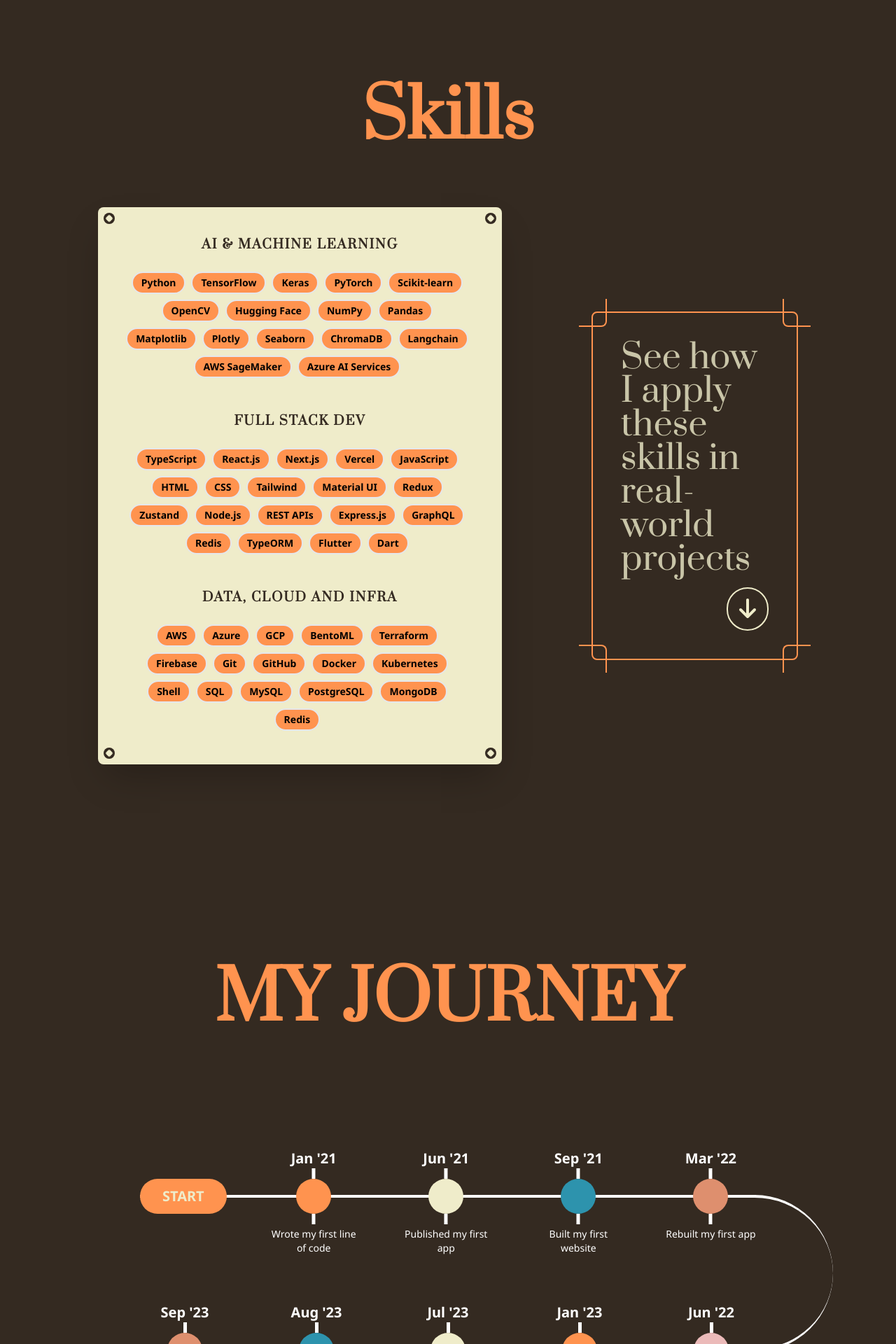
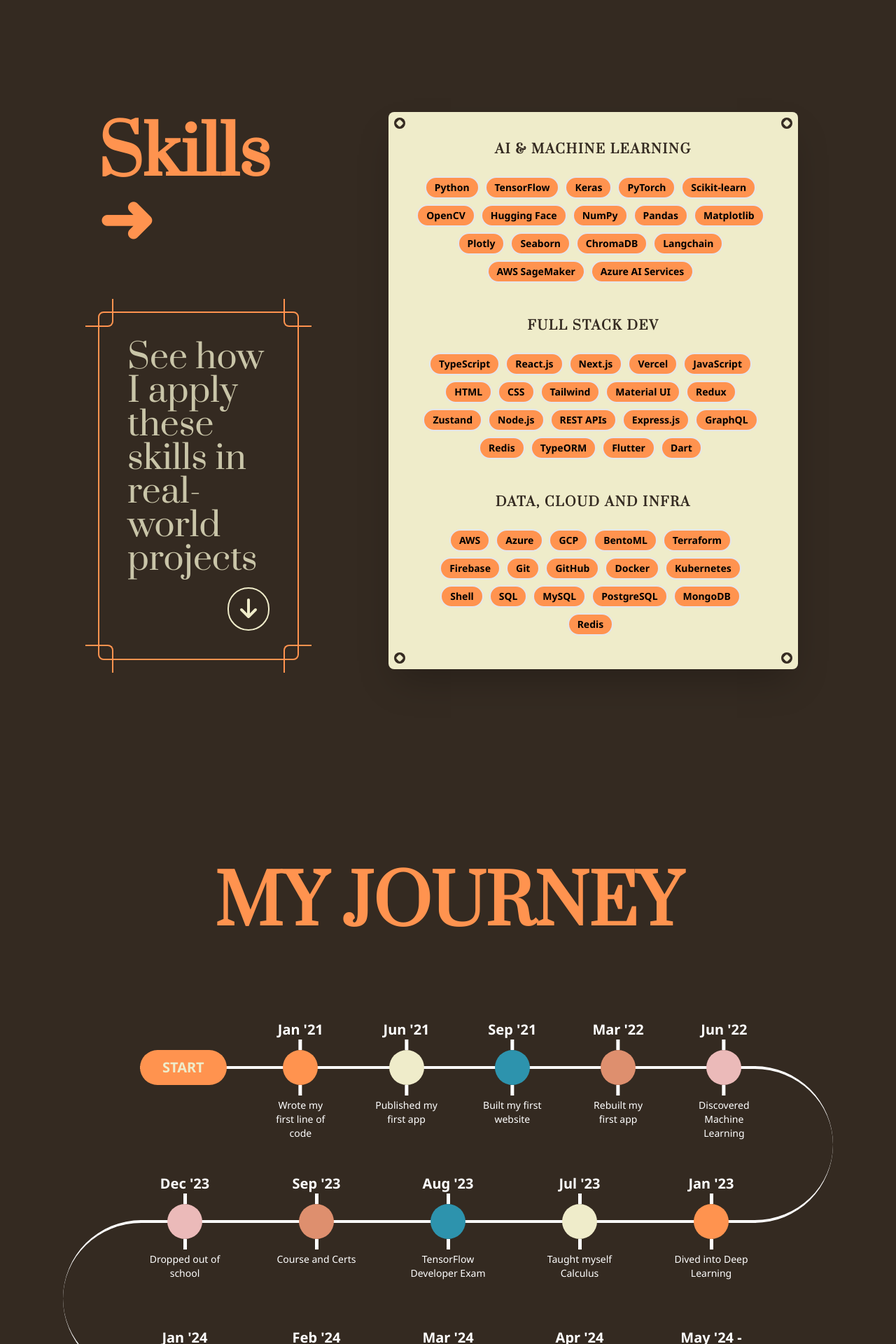
Before and after one commit to raj-pulapakura/portfolio-redesign, a React (Vite) app: page / in a window 1280 px wide. Shown: the part 880-2800 px from the top of the page at 70% size. Built offline with nearby package versions, Linux system fonts and the light colour scheme; a web font is replaced by a local one.

Commit message:
More animation and fancy stuff lol

```diff
--- a/src/sections/journey/components/curved/TimelineItem.tsx
+++ b/src/sections/journey/components/curved/TimelineItem.tsx
@@ -36,10 +36,17 @@
   return (
     <motion.div
       // motion props
-      initial={{ opacity: 0 }}
-      whileInView={{ opacity: 1 }}
+      initial={{ scale: 2, opacity: 0 }}
+      whileInView={{ scale: 1, opacity: 1 }}
       viewport={{ once: true }}
-      transition={{ duration: 1, delay: props.index * 0.1 }}
+      transition={{
+        duration: 1,
+        delay: 1,
+        ease: 'easeInOut',
+        type: 'spring',
+        damping: 10,
+        stiffness: 50,
+      }}
       // other props
       style={{ height: bubbleHeight + 'px', ...style }}
       className={`hover:cursor-zoom-in relative w-full ${className}`}
@@ -81,9 +88,15 @@
       {/* top content */}
       <div className="z-20 absolute left-1/2 -translate-x-1/2 -translate-y-full w-full">
         <div className="flex  flex-col items-center">
-          <h1 className="text-white text-center font-bold text-xl">
+          <motion.h1
+            initial={{ x: -50, opacity: 0 }}
+            whileInView={{ x: 0, opacity: 1 }}
+            transition={{ duration: 0.5, delay: 2, ease: 'easeInOut' }}
+            viewport={{ once: true }}
+            className="text-white text-center font-bold text-xl"
+          >
             {tdp.date}
-          </h1>
+          </motion.h1>
           <div
             style={{ height: connectorHeight, width: connectorWidth }}
             className="bg-white"
@@ -101,9 +114,15 @@
             style={{ height: connectorHeight, width: connectorWidth }}
             className="bg-white mb-1"
           ></div>
-          <h1 className="text-white text-center leading-5 text-xs lg:text-sm xl:text-md">
+          <motion.h1
+            initial={{ x: -50, opacity: 0 }}
+            whileInView={{ x: 0, opacity: 1 }}
+            transition={{ duration: 0.5, delay: 2.5, ease: 'easeInOut' }}
+            viewport={{ once: true }}
+            className="text-white text-center leading-5 text-xs lg:text-sm xl:text-md"
+          >
             {tdp.title}
-          </h1>
+          </motion.h1>
         </div>
       </div>
     </motion.div>
--- a/src/sections/journey/index.tsx
+++ b/src/sections/journey/index.tsx
@@ -6,8 +6,10 @@
 
 export default function Journey() {
   return (
-    <section className="bg-background py-20 px-10">
-      <h1 className="text-center font-bold text-8xl text-primary my-52 rounded-lg font-display">
+    <section className="bg-background pt-52 pb-20 px-10">
+      <div id="journey" className="w-full h-20"></div>
+
+      <h1 className="text-center font-bold text-8xl text-primary mb-40 rounded-lg font-display">
         MY JOURNEY
       </h1>
 
@@ -18,9 +20,9 @@
       <div className="hidden lg:block xl:hidden">
         <CurvedTimeline
           dataRows={[
-            timelineData.slice(0, 4),
-            timelineData.slice(4, 9),
-            timelineData.slice(9, timelineData.length),
+            timelineData.slice(0, 5),
+            timelineData.slice(5, 10),
+            timelineData.slice(10, timelineData.length),
           ]}
           rowGap={200}
           bubbleGap={40}
@@ -32,9 +34,9 @@
       <div className="hidden xl:block 2xl:hidden">
         <CurvedTimeline
           dataRows={[
-            timelineData.slice(0, 4),
-            timelineData.slice(4, 9),
-            timelineData.slice(9, timelineData.length),
+            timelineData.slice(0, 5),
+            timelineData.slice(5, 10),
+            timelineData.slice(10, timelineData.length),
           ]}
           rowGap={170}
           bubbleGap={60}
@@ -46,9 +48,9 @@
       <div className="hidden 2xl:block">
         <CurvedTimeline
           dataRows={[
-            timelineData.slice(0, 4),
-            timelineData.slice(4, 9),
-            timelineData.slice(9, timelineData.length),
+            timelineData.slice(0, 5),
+            timelineData.slice(5, 10),
+            timelineData.slice(10, timelineData.length),
           ]}
           rowGap={180}
           bubbleGap={100}
--- a/src/sections/skills/components/GridXLarge.tsx
+++ b/src/sections/skills/components/GridXLarge.tsx
@@ -26,23 +26,47 @@
     whileInView: { scale: 1, opacity: 1, rotate: 45 },
     transition: {
       duration: 1,
-      delay: 0,
+      delay: 1,
     },
     viewport: { once: true },
   };
 
   return (
     <div className="w-10/12 mx-auto gap-x-10 gap-y-10">
-      <div id="skills" className="w-full h-10"></div>
+      <div className="flex flex-row gap-32 items-center">
+        <div className="w-1/3">
+          <motion.h1
+            {...titleAnimation}
+            className="font-bold text-8xl text-primary col-span-3 rounded-lg w-full mb-20 font-display text-left"
+          >
+            Skills ➜
+          </motion.h1>
 
-      <motion.h1
-        {...titleAnimation}
-        className="font-bold text-8xl text-primary col-span-3 rounded-lg w-full mb-20 font-display text-center"
-      >
-        Skills
-      </motion.h1>
+          <motion.div
+            {...leadContentAnimation}
+            className="border-primary border-2 h-fit p-10 relative rounded-lg"
+          >
+            <p className="text-accent font-display opacity-80 text-5xl">
+              See how I apply these skills in real-world projects
+            </p>
 
-      <div className="flex flex-row gap-32 items-center">
+            <div className="flex justify-end">
+              <button className="border-2 border-accent rounded-full p-3 mt-4 ml-auto">
+                <FontAwesomeIcon
+                  icon={faArrowDown}
+                  className="text-accent w-8 h-8"
+                  size="2x"
+                />
+              </button>
+            </div>
+
+            <div className="absolute -top-5 -right-5 w-10 h-10 border-b-2 border-l-2 border-primary rounded-bl-lg"></div>
+            <div className="absolute -bottom-5 -left-5 w-10 h-10 border-t-2 border-r-2 border-primary rounded-tr-lg"></div>
+            <div className="absolute -top-5 -left-5 w-10 h-10 border-b-2 border-r-2 border-primary rounded-br-lg"></div>
+            <div className="absolute -bottom-5 -right-5 w-10 h-10 border-t-2 border-l-2 border-primary rounded-tl-lg"></div>
+          </motion.div>
+        </div>
+
         <div className="w-2/3 flex flex-col gap-10 col-span-3 row-span-2 rounded-lg bg-accent p-10 overflow-hidden relative shadow-2xl">
           <SkillSection
             title="AI & Machine Learning"
@@ -85,28 +109,6 @@
             className="absolute bottom-3 right-3 w-2 h-2 bg-accent rounded-sm"
           ></motion.div>
         </div>
-
-        <motion.div
-          {...leadContentAnimation}
-          className="w-1/3 border-primary border-2 h-fit p-10 relative rounded-lg"
-        >
-          <p className="text-accent font-display opacity-80 text-5xl">
-            See how I apply these skills in real-world projects
-          </p>
-
-          <button className="border-2 border-accent rounded-full p-3 mt-4 float-end">
-            <FontAwesomeIcon
-              icon={faArrowDown}
-              className="text-accent w-8 h-8"
-              size="2x"
-            />
-          </button>
-
-          <div className="absolute -top-5 -right-5 w-10 h-10 border-b-2 border-l-2 border-primary rounded-bl-lg"></div>
-          <div className="absolute -bottom-5 -left-5 w-10 h-10 border-t-2 border-r-2 border-primary rounded-tr-lg"></div>
-          <div className="absolute -top-5 -left-5 w-10 h-10 border-b-2 border-r-2 border-primary rounded-br-lg"></div>
-          <div className="absolute -bottom-5 -right-5 w-10 h-10 border-t-2 border-l-2 border-primary rounded-tl-lg"></div>
-        </motion.div>
       </div>
     </div>
   );
--- a/src/sections/skills/index.tsx
+++ b/src/sections/skills/index.tsx
@@ -5,15 +5,8 @@
 export default function Skills() {
   return (
     <section className="w-full relative px-10 pt-40 bg-background">
-      {/* <div className="absolute  top-1/2 -translate-y-1/3 -translate-x-2/3">
-        <IconCircle itemSizeInPixels={50} radiusInPixels={300} />
-      </div> */}
-
+      <div id="skills" className="w-full h-20"></div>
       <GridXLarge />
-
-      {/* <div className="absolute top-1/2 right-0 -translate-y-1/3 translate-x-2/3">
-        <IconCircle itemSizeInPixels={50} radiusInPixels={300} />
-      </div> */}
     </section>
   );
 }
```
